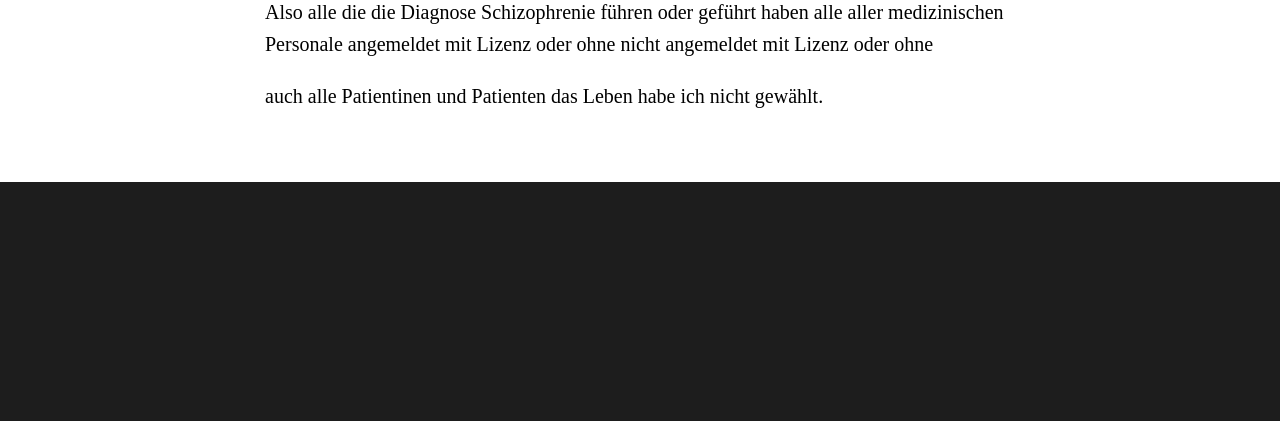
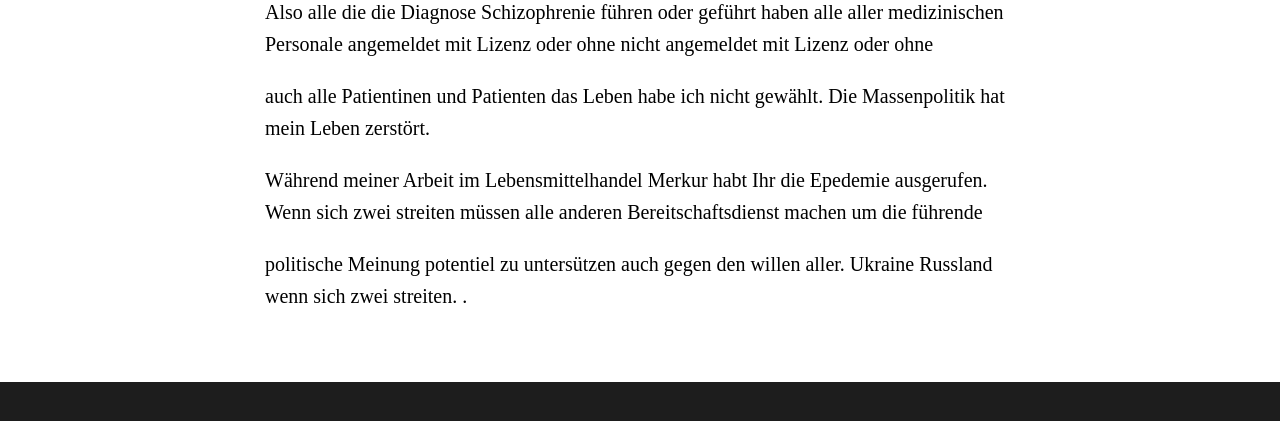
Before and after one commit to ledlightjungledStefan/Osterei, a Jekyll site: the page built from _posts/2022-09-30-Windows10Umgebungsvariablen.markdown, in a window 1280 px wide and 900 px high, scrolled down 5090 px, cut to the strip 478-899 px from the top of the window. Built offline with Jekyll 4.4.1, drawn with Linux system fonts in a browser that asks for light colours; some web fonts are replaced; before the commit the page ends 5790 px from its top, so only the background shows below that.

Commit message:
Update 2022-09-30-Windows10Umgebungsvariablen.markdown

```diff
--- a/_posts/2022-09-30-Windows10Umgebungsvariablen.markdown
+++ b/_posts/2022-09-30-Windows10Umgebungsvariablen.markdown
@@ -186,3 +186,10 @@ Also alle die die Diagnose Schizophrenie führen oder geführt haben alle aller
 Personale angemeldet mit Lizenz oder ohne nicht angemeldet mit Lizenz oder ohne
 
 auch alle Patientinen und Patienten das Leben habe ich nicht gewählt.
+Die Massenpolitik hat mein Leben zerstört.
+
+Während meiner Arbeit im Lebensmittelhandel Merkur habt Ihr die Epedemie ausgerufen.
+Wenn sich zwei streiten müssen alle anderen Bereitschaftsdienst machen um die führende
+
+politische Meinung potentiel zu untersützen auch gegen den willen aller.
+Ukraine Russland wenn sich zwei streiten. .
```
